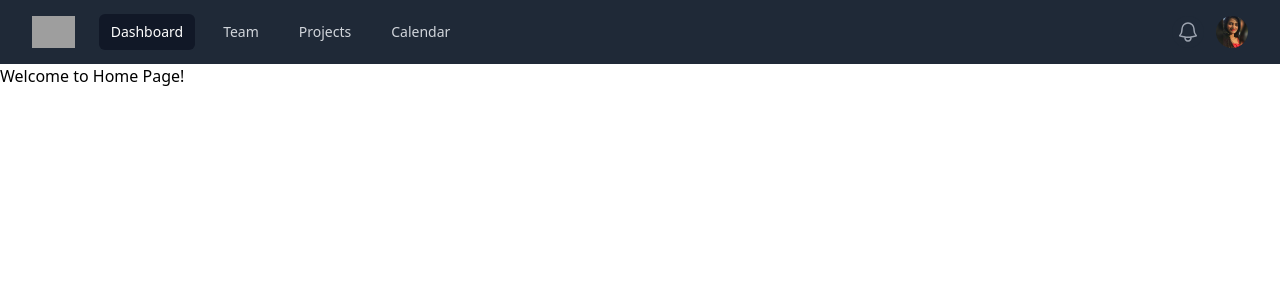
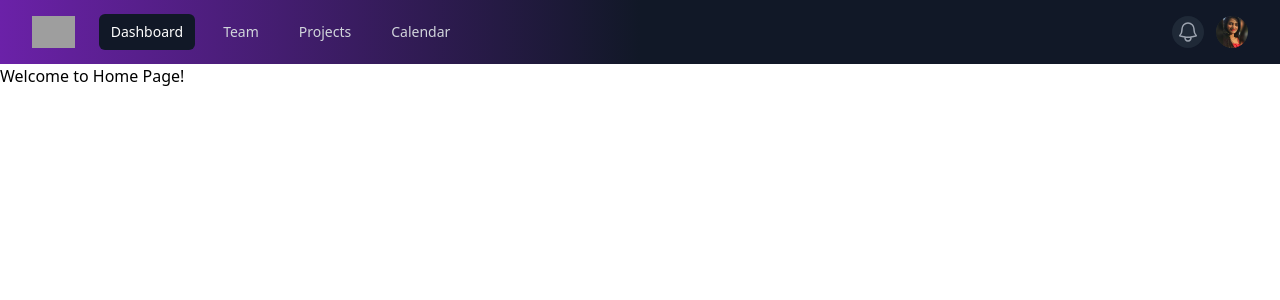
Before and after one commit to PoojaRamesh3/poc, a React (Create React App) app: page /home in a window 1280 px wide. Shown: the top 300 px of the page. Built offline with nearby package versions, Linux system fonts and the light colour scheme; grey boxes are pictures that could not be loaded.

Commit message:
Singin Page working functionality

```diff
--- a/src/components/NavBar.tsx
+++ b/src/components/NavBar.tsx
@@ -18,7 +18,10 @@
   const pooja = require("../assets/pooja.jfif");
 
   return (
-    <Disclosure as="nav" className="bg-gray-800">
+    <Disclosure
+      as="nav"
+      className="bg-purple-900 bg-gradient-to-l from-gray-900 via-gray-900 to-purple-800"
+    >
       {({ open }) => (
         <>
           <div className="mx-auto max-w-7xl px-2 sm:px-6 lg:px-8">
```
